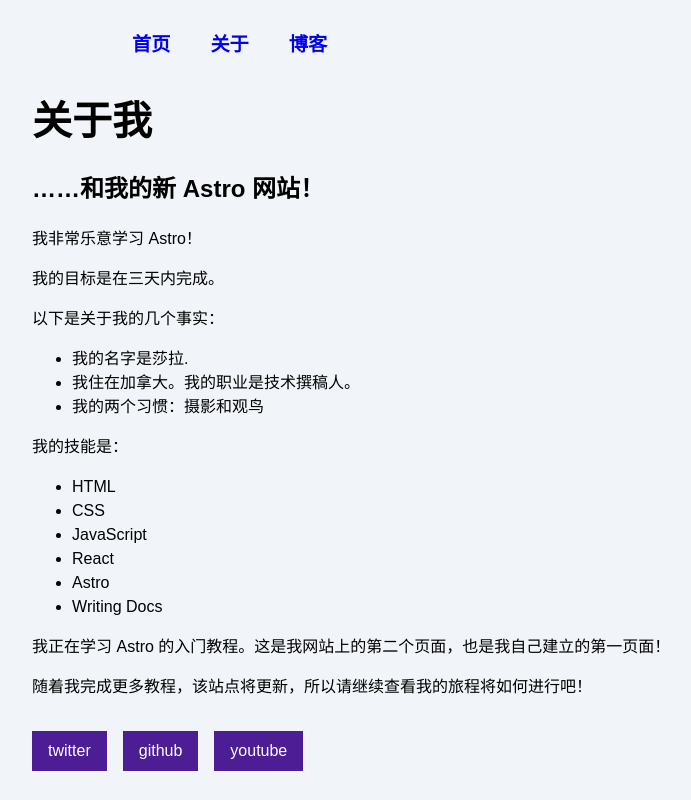
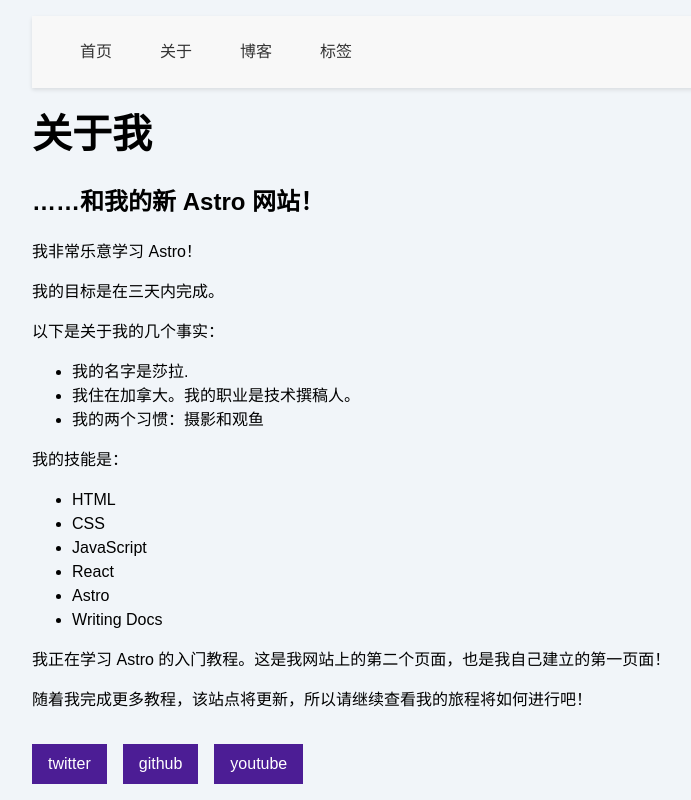
Before and after one commit to softbreezee/softbreeze, an Astro site: page /about in a window 1280 px wide. Shown: the whole page, without its empty margins (268-959 px from the left). Built offline with nearby package versions, Linux system fonts and the light colour scheme; Astro itself is replaced by a stand-in of ours.

Commit message:
feat: add dynamic tag pages

```diff
--- a/src/components/Header.jsx
+++ b/src/components/Header.jsx
@@ -4,7 +4,7 @@ import Hamburger from "./Hamburger";
 const Header = () => {
 
     return (<header>
-        <nav>
+        <nav class="main-nav">
             <Hamburger />
             <div class="nav-links">
                 {/* <span style={{
@@ -15,9 +15,10 @@ const Header = () => {
                 color: "purple"
             }}>SOFT BREEZEE</span> */}
 
-                <a href="/">首页</a>
-                <a href="/about/">关于</a>
-                <a href="/blog/">博客</a>
+                <a class="nav-link" href="/">首页</a>
+                <a class="nav-link" href="/about/">关于</a>
+                <a class="nav-link" href="/blog/">博客</a>
+                <a class="nav-link" href="/tags">标签</a>
             </div>
         </nav>
     </header>
--- a/src/components/Navigation.astro
+++ b/src/components/Navigation.astro
@@ -3,3 +3,4 @@
 <a href="/">首页</a>
 <a href="/about/">关于</a>
 <a href="/blog/">博客</a>
+<a href="/tags">标签</a>
--- a/src/layouts/MarkdownPostLayout.astro
+++ b/src/layouts/MarkdownPostLayout.astro
@@ -1,6 +1,7 @@
 ---
 import BaseLayout from "./BaseLayout.astro";
 
+// 在 文章的 frontmatter 中引入
 const { frontmatter } = Astro.props;
 ---
 
@@ -9,5 +10,30 @@ const { frontmatter } = Astro.props;
   <p><em>{frontmatter.description}</em></p>
   <p>作者：{frontmatter.author}</p>
   <img src={frontmatter.image.url} width="300" alt={frontmatter.image.alt} />
+  <div class="tags">
+    {frontmatter.tags.map((tag: string) => (
+      <p class="tag"><a href={`/tags/${tag}`}>{tag}</a></p>
+    ))}
+  </div>
   <slot />
 </BaseLayout>
+
+<style>
+  a {
+    color: #00539F;
+  }
+
+  .tags {
+    display: flex;
+    flex-wrap: wrap;
+  }
+
+  .tag {
+    margin: 0.25em;
+    border: dotted 1px #a1a1a1;
+    border-radius: .5em;
+    padding: .5em 1em;
+    font-size: 1.15em;
+    background-color: #F8FCFD;
+  }
+</style>
--- a/src/pages/about.astro
+++ b/src/pages/about.astro
@@ -10,7 +10,7 @@ const identity = {
   firstName: "莎拉",
   country: "加拿大",
   occupation: "技术撰稿人",
-  hobbies: ["摄影", "观鸟", "棒球"],
+  hobbies: ["摄影", "观鱼", "棒球"],
 };
 
 const skills = ["HTML", "CSS", "JavaScript", "React", "Astro", "Writing Docs"];
--- /dev/null
+++ b/src/pages/tags/index.astro
@@ -0,0 +1,40 @@
+---
+import listTagsHelperFactory from "hexo/dist/plugins/helper/list_tags";
+import Header from "../../components/Header";
+import BaseLayout from "../../layouts/BaseLayout.astro";
+
+// pages下有tags文件夹，里面有index.astro文件，代表tags页面的首页，里面的内容是展示所有的标签，点击标签可以查看对应的文章列表。
+
+const pageTitle = "标签索引";
+const allPosts = Object.values(
+  import.meta.glob("../posts/*.md", { eager: true })
+);
+const tags = [
+  ...new Set(allPosts.map((post: any) => post.frontmatter.tags).flat()),
+];
+---
+
+<BaseLayout pageTitle={pageTitle}>
+  <div class="tags">{tags.map((tag) => <p class="tag"><a href={`/tags/${tag}`}>{tag}</a></p>)}</div>
+</BaseLayout>
+
+
+<style>
+    a {
+      color: #00539F;
+    }
+
+    .tags {
+      display: flex;
+      flex-wrap: wrap;
+    }
+
+    .tag {
+      margin: 0.25em;
+      border: dotted 1px #a1a1a1;
+      border-radius: .5em;
+      padding: .5em 1em;
+      font-size: 1.15em;
+      background-color: #F8FCFD;
+    }
+  </style>
--- a/src/styles/global.css
+++ b/src/styles/global.css
@@ -21,66 +21,103 @@ h1 {
 }
 
 
-/* 导航样式 */
+/* Navigation Styles */
+.main-nav {
+  display: flex;
+  justify-content: space-between;
+  align-items: center;
+  padding: 1rem;
+  background-color: #f8f8f8; /* Light gray background */
+  box-shadow: 0 2px 4px rgba(0, 0, 0, 0.1); /* Subtle shadow */
+  position: relative;
+}
 
+.nav-links {
+  display: flex;
+  gap: 1rem;
+  list-style: none;
+  margin: 0;
+  padding: 0;
+}
+
+.nav-link {
+  color: #333; /* Dark text color */
+  text-decoration: none;
+  font-weight: 500;
+  padding: 0.5rem 1rem;
+  border-radius: 0.25rem;
+  transition: background-color 0.3s ease, color 0.3s ease;
+}
+
+.nav-link:hover,
+.nav-link:focus {
+  background-color: #e0e0e0; /* Lighter gray on hover */
+  color: #007bff; /* Blue on hover */
+}
+
+/* Hamburger Styles */
 .hamburger {
   padding-right: 20px;
   cursor: pointer;
+  display: block; /* Show by default for mobile */
 }
 
 .hamburger .line {
   display: block;
-  width: 40px;
-  height: 5px;
-  margin-bottom: 10px;
-  background-color: #ff9776;
+  width: 30px; /* Smaller hamburger lines */
+  height: 3px; /* Thinner hamburger lines */
+  margin-bottom: 6px; /* Reduced spacing */
+  background-color: #333; /* Dark color for hamburger */
+  transition: all 0.3s ease;
 }
 
+/* Expanded Nav Styles */
 .nav-links {
-  width: 100%;
-  top: 5rem;
-  left: 48px;
-  background-color: #ff9776;
-  display: none;
-  margin: 0;
+    width: 100%;
+    top: 4rem;
+    left: 0;
+    background-color: #f8f8f8;
+    display: none;
+    margin: 0;
+    flex-direction: column; /* Stack links vertically */
+    position: absolute;
+    z-index: 10;
+    box-shadow: 0 2px 4px rgba(0, 0, 0, 0.1);
 }
 
-.nav-links a {
-  display: block;
-  text-align: center;
-  padding: 10px 0;
-  text-decoration: none;
-  font-size: 1.2rem;
-  font-weight: bold;
-  text-transform: uppercase;
+.nav-links.expanded {
+  display: flex;
 }
 
-.nav-links a:hover,
-.nav-links a:focus {
-  background-color: #ff9776;
+.nav-links .nav-link {
+    display: block;
+    text-align: center;
+    padding: 1rem;
+    width: 100%;
 }
 
-.expanded {
-  display: unset;
-}
+/* Media Query for Larger Screens */
+@media screen and (min-width: 768px) {
+  .main-nav {
+    padding: 1rem 2rem; /* More padding on larger screens */
+  }
 
-/* @media 查询用于根据设备的特性（如宽度、高度、方向等）应用不同的样式。 */
-@media screen and (min-width: 636px) {
   .nav-links {
-    margin-left: 5em;
-    display: block;
+    display: flex;
+    flex-direction: row; /* Links in a row */
     position: static;
     width: auto;
     background: none;
+    box-shadow: none;
   }
 
-  .nav-links a {
+  .nav-links .nav-link {
     display: inline-block;
-    padding: 15px 20px;
+    padding: 0.5rem 1rem;
+    width: auto;
   }
 
   .hamburger {
-    display: none;
+    display: none; /* Hide hamburger on larger screens */
   }
-
 }
```
